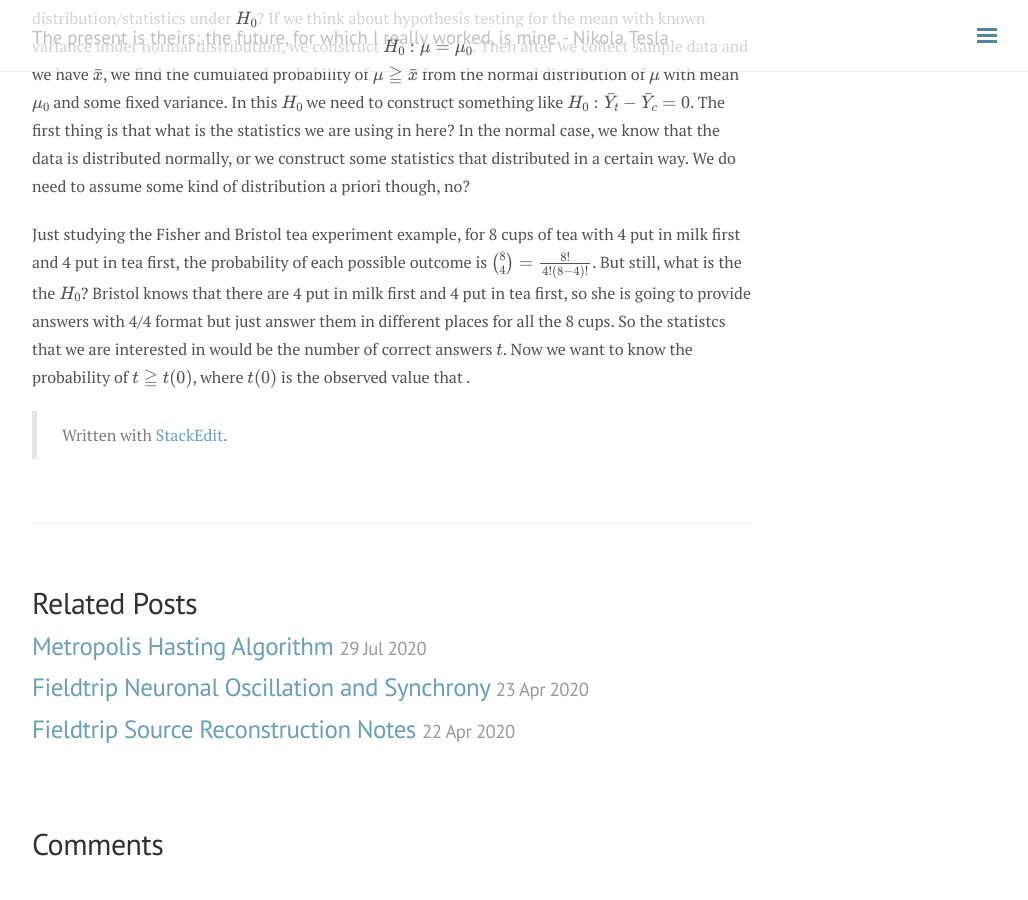
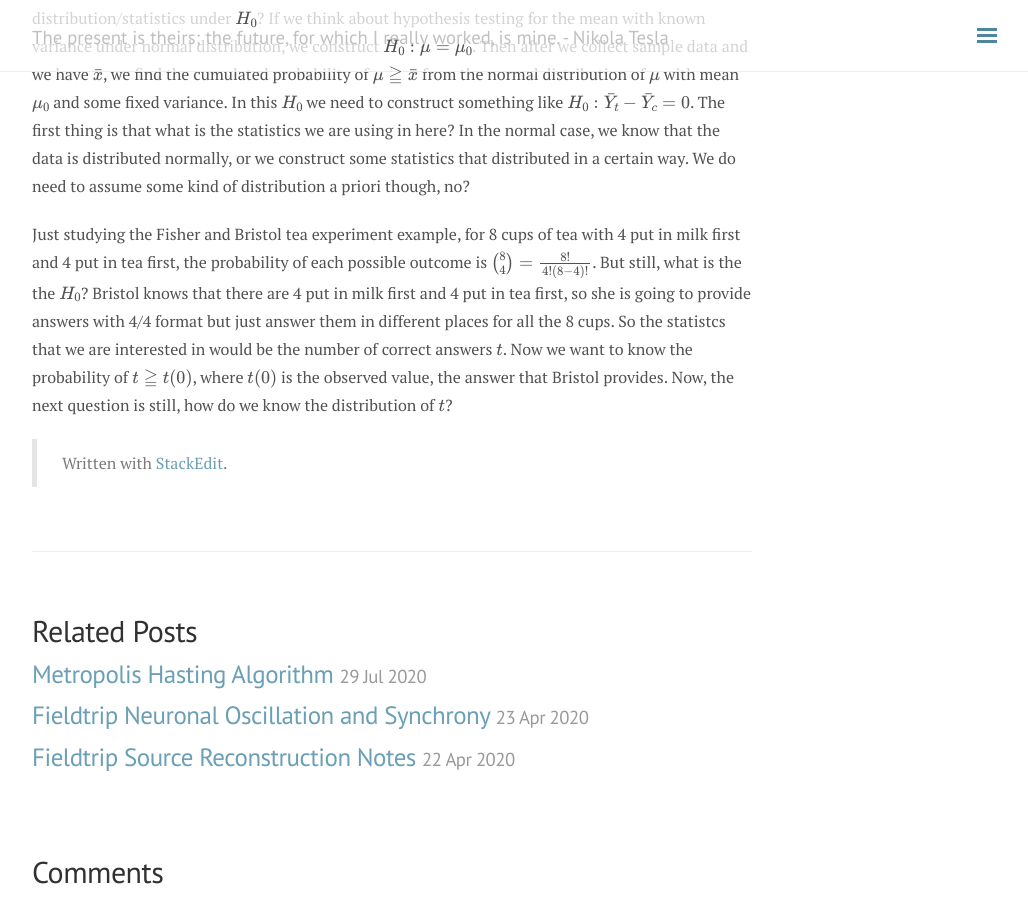
Before and after one commit to andylikescodes/andylikescodes.github.io, a Jekyll site: the page built from _posts/2020-07-28-Testing-Null-Hypothesis-For-Treatment-Effects.md, in a window 1280 px wide and 900 px high, scrolled down 804 px. Shown: the whole window, without its empty margins (248-1276 px from the left). Built offline with Jekyll 4.4.1, drawn with Linux system fonts in a browser that asks for light colours; nearby versions of some CDN libraries; formulas are drawn with MathJax 3; comment, search, counter and statistics services are not loaded; before the commit the page ends 1676 px from its top, so only the background shows below that.

Commit message:
_posts/2020-07-28-Testing-Null-Hypothesis-For-Treatment-Effects.md updated from https://stackedit.io/

```diff
--- a/_posts/2020-07-28-Testing-Null-Hypothesis-For-Treatment-Effects.md
+++ b/_posts/2020-07-28-Testing-Null-Hypothesis-For-Treatment-Effects.md
@@ -15,7 +15,7 @@ Should I consider this distribution as the $H_0$ distribution? Assuming there is
 
 Watching the video again - under $H_0$ the potential outcomes are the same for each subject $y_i(0) = y_i(1)$ for all assignments in $\Omega$. In randomized experiments, all assignment vectors in $\Omega$ are equally likely. I am guessing that under the $H_0$, if we take $\bar{Y}_t - \bar{Y}_c$ as the statistics, then it should be some kind of a distribution around 0, because $H_0$ is making the assumption that there is no treatment effect. Then after we have a bunch of observations, then we can use these observations to get a statistics to do the hypothesis testing. Although, the question now is how do we know the distribution/statistics under $H_0$? If we think about hypothesis testing for the mean with known variance under normal distribution, we construct $H_0:\mu=\mu_0$. Then after we collect sample data and we have $\bar{x}$, we find the cumulated probability of  $\mu \geqq \bar{x}$ from the normal distribution of $\mu$ with   mean $\mu_0$ and some fixed variance. In this $H_0$ we need to construct something like $H_0: \bar{Y}_t - \bar{Y}_c=0$. The first thing is that what is the statistics we are using in here? In the normal case, we know that the data is distributed normally, or we construct some statistics that distributed in a certain way. We do need to assume some kind of distribution a priori though, no?
 
-Just studying the Fisher and Bristol tea experiment example, for 8 cups of tea with 4 put in milk first and 4 put in tea first, the probability of each possible outcome is $\binom{8}{4} = \frac{8!}{4!(8-4)!}$. But still, what is the the $H_0$? Bristol knows that there are 4 put in milk first and 4 put in tea first, so she is going to provide answers with 4/4 format but just answer them in different places for all the 8 cups. So the statistcs that we are interested in would be the number of correct answers $t$. Now we want to know the probability of $t\geqq t(0)$, where $t(0)$ is the observed value that .
+Just studying the Fisher and Bristol tea experiment example, for 8 cups of tea with 4 put in milk first and 4 put in tea first, the probability of each possible outcome is $\binom{8}{4} = \frac{8!}{4!(8-4)!}$. But still, what is the the $H_0$? Bristol knows that there are 4 put in milk first and 4 put in tea first, so she is going to provide answers with 4/4 format but just answer them in different places for all the 8 cups. So the statistcs that we are interested in would be the number of correct answers $t$. Now we want to know the probability of $t\geqq t(0)$, where $t(0)$ is the observed value, the answer that Bristol provides. Now, the next question is still, how do we know the distribution of $t$?
 
 
 
```
Also changed, not shown: other parts of _posts/2020-07-28-Testing-Null-Hypothesis-For-Treatment-Effects.md (+1 -1 lines).
